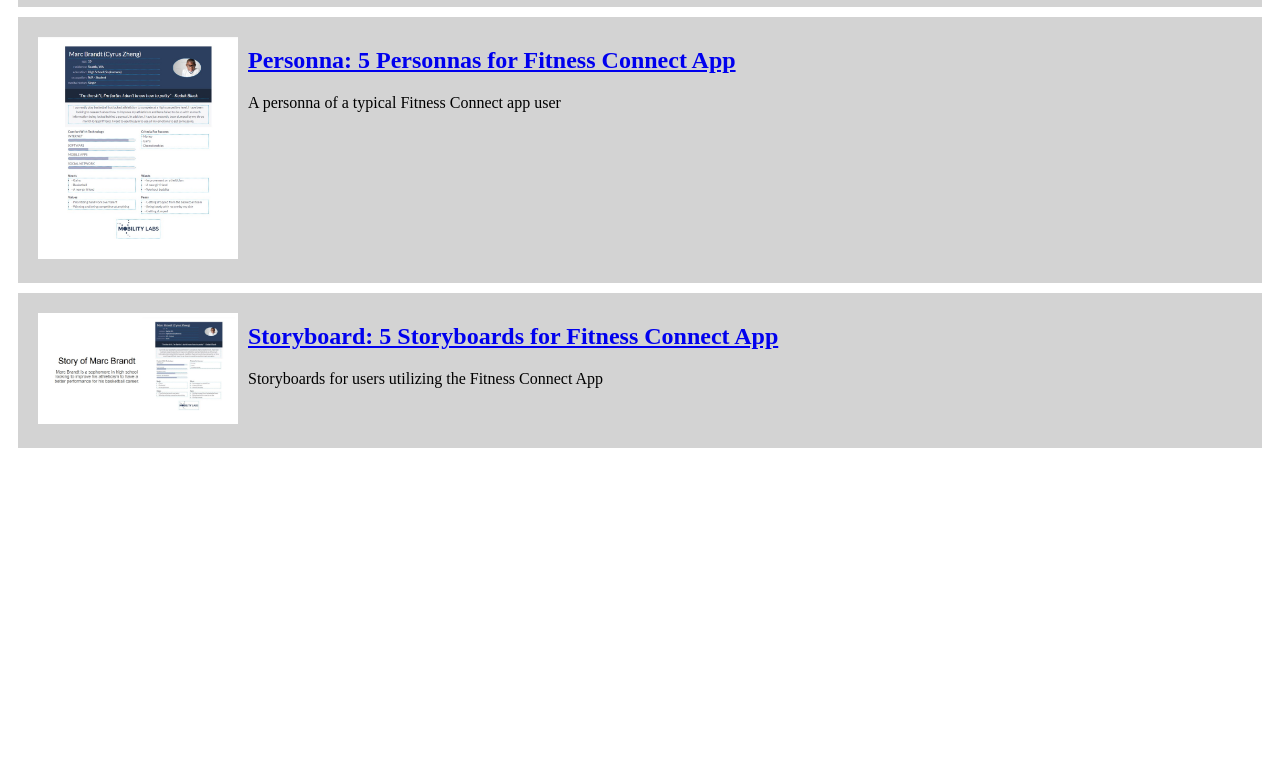
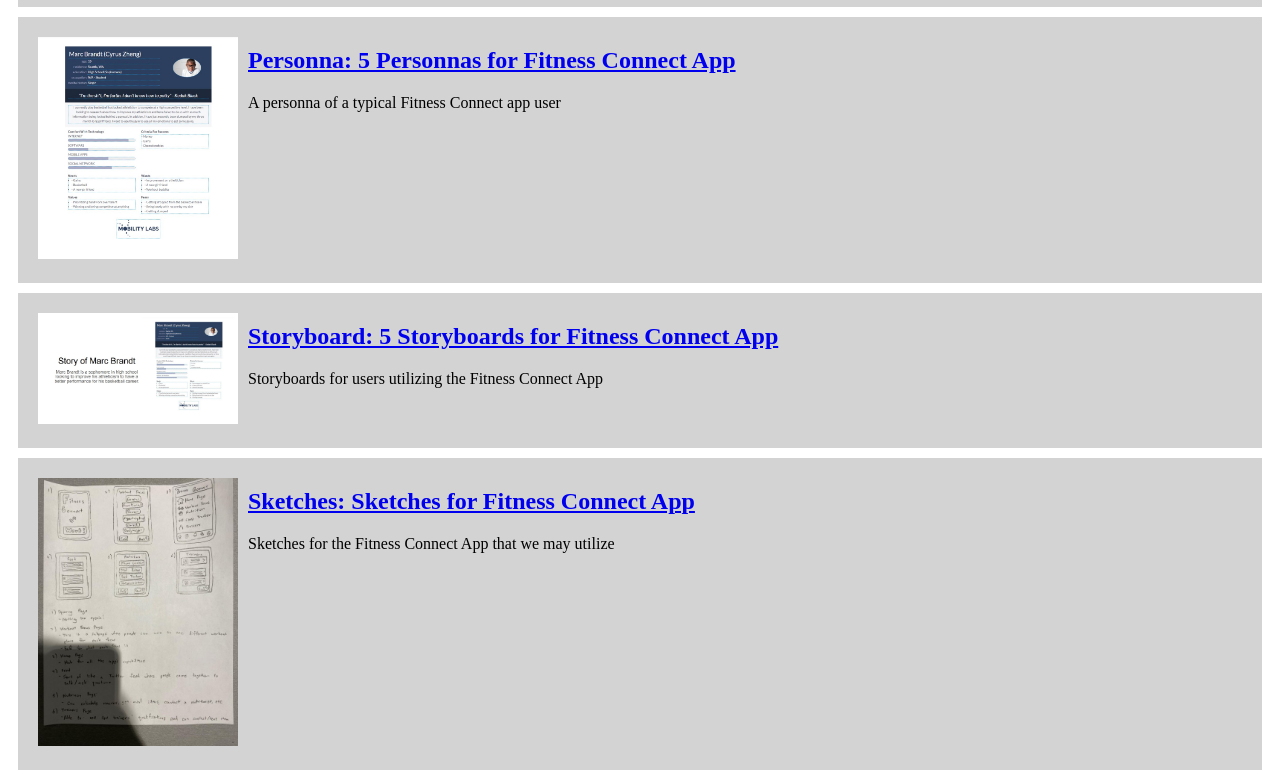
Before and after one commit to cyrus-zheng/cyrus-zheng.github.io, a plain HTML site: page index.html in a window 1280 px wide. Shown: the part 626-1406 px from the top of the page. Before the commit the page ends 1084 px from the top, so only its background shows below. Drawn offline with Linux system fonts and the light colour scheme.

Commit message:
Update index.html

```diff
--- a/index.html
+++ b/index.html
@@ -50,5 +50,16 @@
                </p>
            </section>
        </section>
+
+        <!--Sketches Assignment-->
+        <section class="assignment">
+            <a href="files/Sketches.pdf"><img src="images/Sketches.jpg"></a>
+           <section class="ass-details">
+               <a href="files/Sketches.pdf"><h2>Sketches: Sketches for Fitness Connect App</h2></a>
+               <p>
+                   Sketches for the Fitness Connect App that we may utilize
+               </p>
+           </section>
+       </section>
     </body>
 </html>
```
